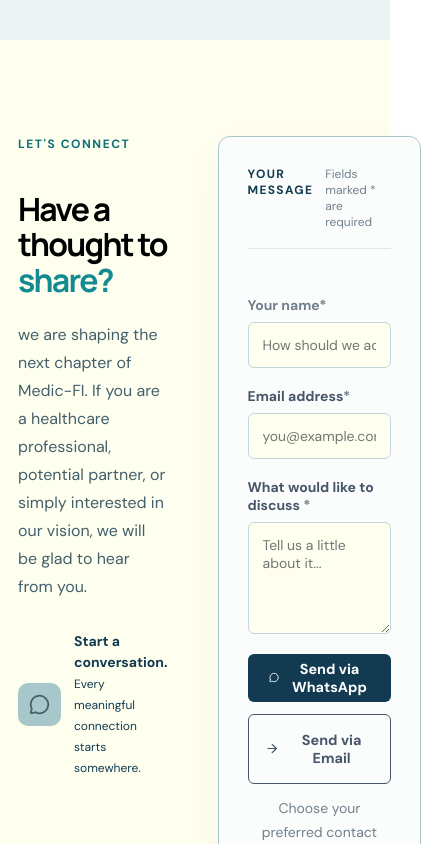
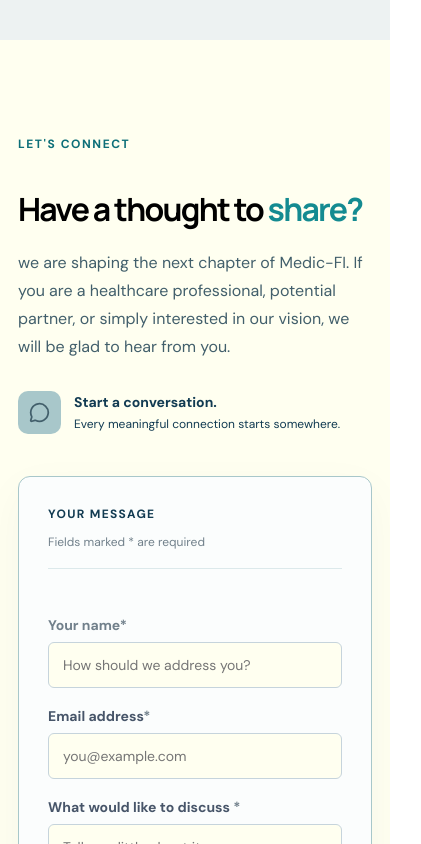
Before and after one commit to NDeenSanhaj96/medic-fi, a React (Vite) app: page / in a window 390 px wide. Shown: the part 4840-5684 px from the top of the page, 421 px wide, since content can reach past the window. Built offline with nearby package versions, Linux system fonts and the light colour scheme.

Commit message:
style: Add Media Queries to the Contact Section at the screen size of 1000px , 768px and 480px

```diff
--- a/src/App.css
+++ b/src/App.css
@@ -450,7 +450,7 @@
 .value_item-index {
   padding-top: 4px;
   color: #148b91;
-  font-family: 'Manrope', sans-serif;
+  font-family: "Manrope", sans-serif;
   font-size: var(--font-size-xs);
   font-weight: var(--font-weight-bold);
 }
@@ -621,8 +621,6 @@
   border: 1px solid currentColor;
 }
 
-
-
 /*
 ====================
   Media Queries
@@ -652,6 +650,11 @@
   .about_aside {
     grid-column: 2;
     margin-top: 0;
+  }
+
+  .approach__grid,
+  .contact__grid {
+    gap: 55px;
   }
 }
 
@@ -789,6 +792,15 @@
     grid-template-columns: 1fr;
     gap: 42px;
   }
+
+  .approach_grid-container,
+  .contact_grid-container {
+    grid-template-columns: 1fr;
+    gap: 42px;
+  }
+  .contact-form {
+    padding: 23px;
+  }
 }
 
 @media (max-width: 480px) {
@@ -815,4 +827,8 @@
     gap: 9px;
     font-size: 0.7rem;
   }
+
+  .contact_form-heading {
+    flex-direction: column;
+  }
 }
```
